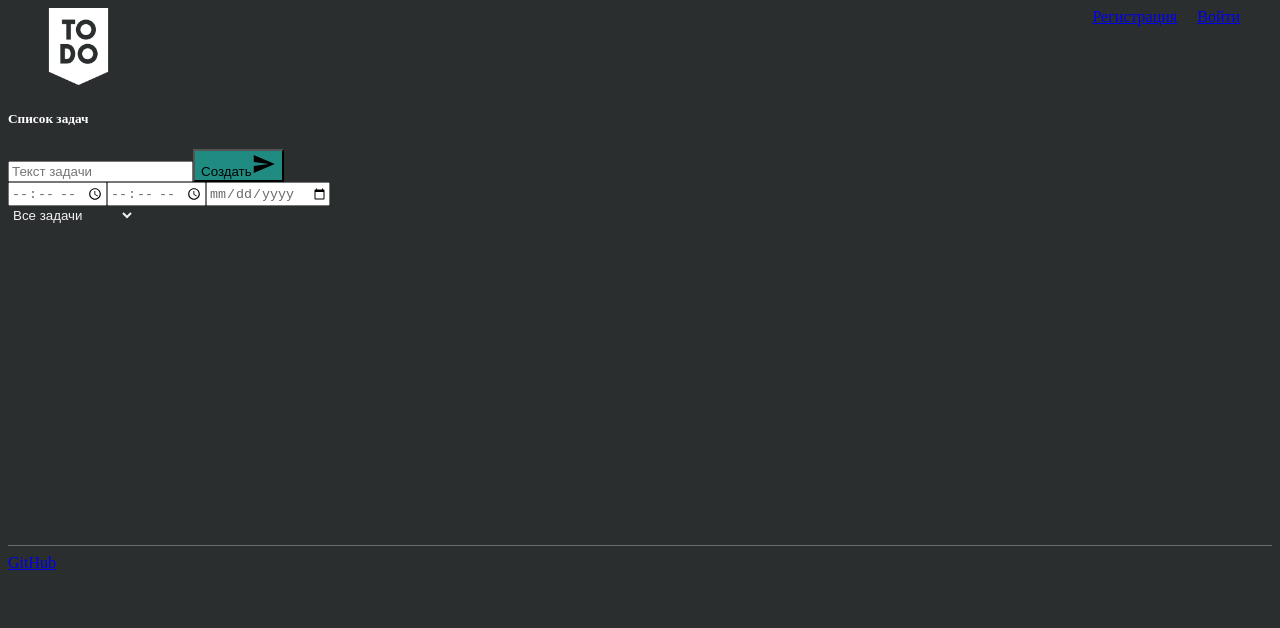
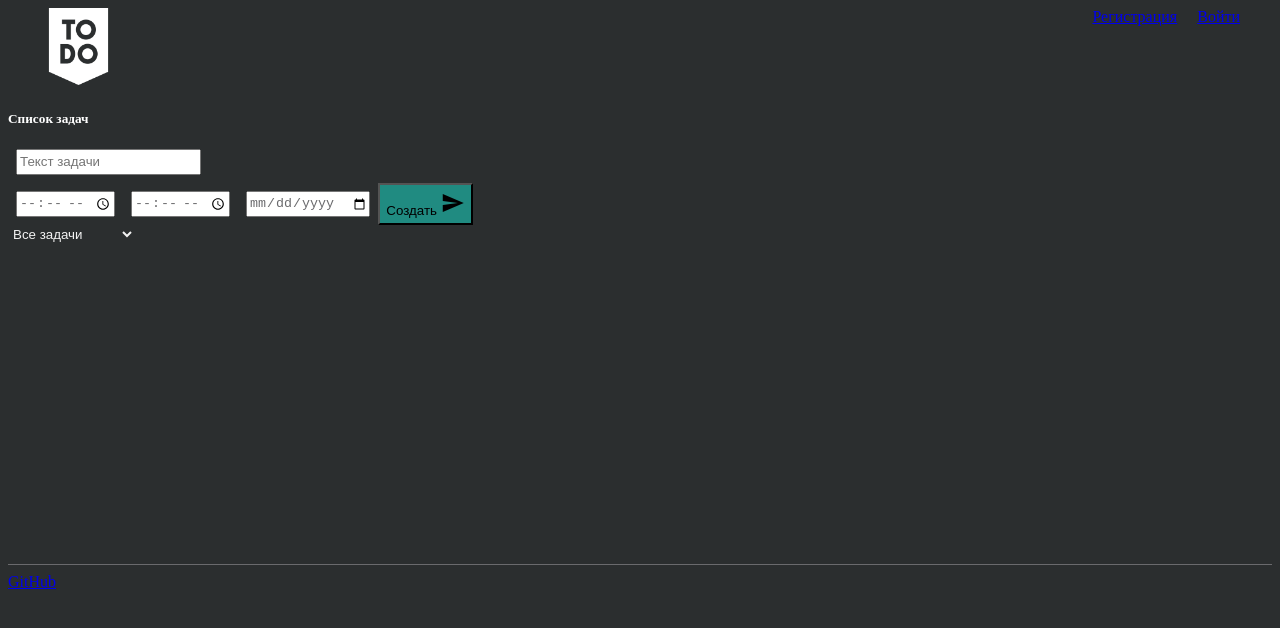
Before and after one commit to i5anin/ToDoList-vue.js, a Vue app: page /todos in a window 1280 px wide. Shown: the top 628 px of the page. Built offline with nearby package versions, Linux system fonts and the light colour scheme; no server answers.

Commit message:
Обновление формы

```diff
--- a/src/components/TodoAdd.vue
+++ b/src/components/TodoAdd.vue
@@ -1,34 +1,17 @@
 <template>
   <div class="container">
-    <div class="col s12 m4 l8">
-      <!-- событие submit больше не будет перезагружать страницу -->
-      <input
-        v-model="title"
-        placeholder="Текст задачи"
-        class="form-control"
-        type="text"
-      />
-      <button class="waves-effect waves-light btn" type="submit">
-        Создать<i class="material-icons right">send</i>
-      </button>
-      <form @submit.prevent="onSubmit">
-        <!-- атрибут v-model превращает title в модель -->
-        <input
-          type="time"
-          placeholder="Время входа"
-          v-model="formData.timeIn"
-        />
-        <input
-          type="time"
-          placeholder="Время выхода"
-          v-model="formData.timeOut"
-        />
-
-        <input
-          type="date"
-          placeholder="Дата поступления..."
-          v-model="formData.date"
-        />
+    <div>
+      <input v-model="title" type="text" placeholder="Текст задачи" />
+      <form>
+        <input v-model="formData.timeIn" type="time" placeholder="Время IN" />
+        <input v-model="formData.timeOut" type="time" placeholder="Время OUT" />
+        <input v-model="formData.date" type="date" placeholder="Дата" />
+        <form @submit.prevent="onSubmit">
+          <button class="waves-effect waves-light btn" type="submit">
+            Создать
+            <i class="material-icons right">send</i>
+          </button>
+        </form>
       </form>
     </div>
   </div>
@@ -74,6 +57,9 @@ export default {
   methods: {
     onSubmit() {
       push(ref(database, "tasks/" + auth.currentUser.uid), {
+        timeIn: this.formData.timeIn,
+        timeOut: this.formData.timeOut,
+        date: this.formData.date,
         title: this.title,
         completed: false,
       });
@@ -88,7 +74,12 @@ form {
   display: flex; /* расположение поля для создания */
 }
 
-/*input {*/
-/*  width: 400px; !* ??? *!*/
-/*}*/
+input {
+  /*padding: 20px 20px 12px !important;*/
+  display: flex !important;
+  /*height: 30px !important;*/
+  /*border-radius: 10px !important;*/
+  line-height: 1.5 !important;
+  margin: 8px 8px 8px 8px !important;
+}
 </style>
--- a/src/components/TodoItem.vue
+++ b/src/components/TodoItem.vue
@@ -1,10 +1,11 @@
 //Обекты внутри | HTML сегмент |
 <template>
   <div class="row tab">
-    <div class="col s1">{{ index + 1 }}</div>
-    <div class="col s2">0:00</div>
-    <div align="left" class="col s6">{{ todo.title.toUpperCase() }}</div>
-    <div class="col s2">Тег</div>
+    <div class="col s1" align="left">{{ index + 1 }}</div>
+    <div class="col s2">{{ todo.timeIn.toUpperCase() }}</div>
+    <div class="col s2">{{ todo.timeOut.toUpperCase() }}</div>
+    <div class="col s6" align="left">{{ todo.title.toUpperCase() }}</div>
+    <div class="col s2">{{ todo.date.toUpperCase() }}</div>
 
     <button
       class="btn-floating btn-small waves-effect waves-teal btn-flat waves-light"
--- a/src/components/TodoList.vue
+++ b/src/components/TodoList.vue
@@ -3,10 +3,10 @@
     <ul>
       <strong>
         <div class="row tabH tableHeader">
-          <div class="col s1">#</div>
+          <div class="col s1" align="left">#</div>
           <div class="col s2">Время</div>
           <div class="col s6">Название</div>
-          <div class="col s2">Тег</div>
+          <div class="col s2">Дата</div>
         </div>
       </strong>
       <hr />
```
